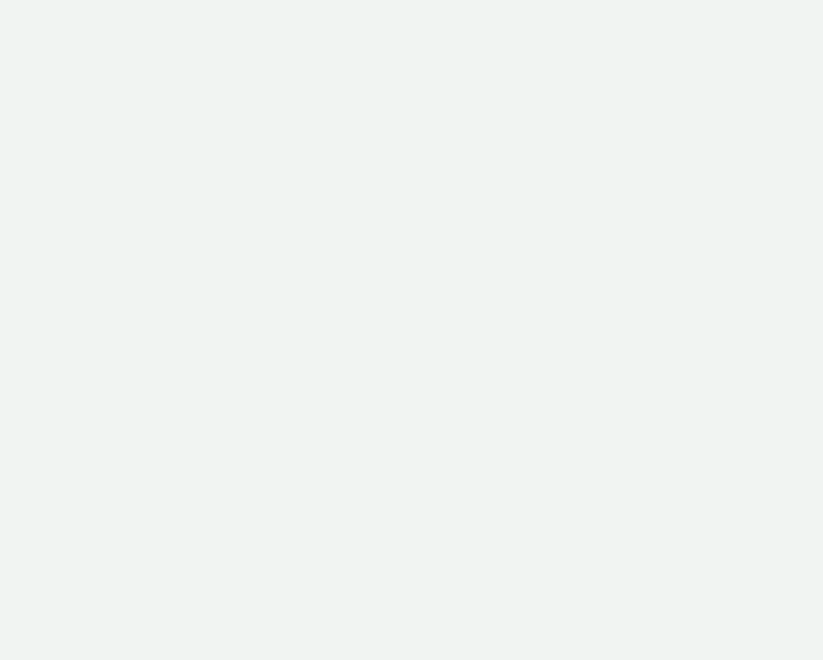
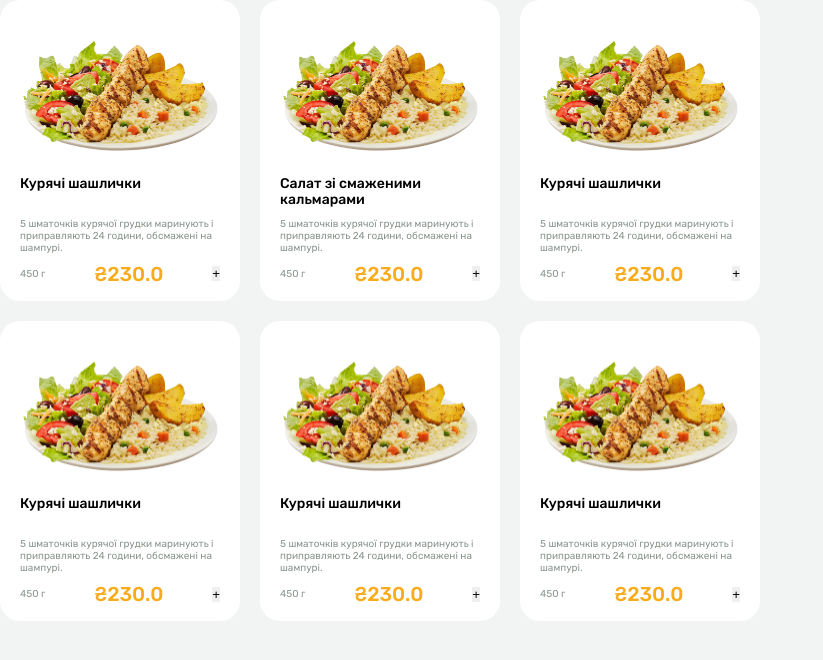
Before and after one commit to Blabolka/hotel-restaurant-kanapka, a React app: page / in a window 1280 px wide. Shown: the top 660 px of the page, without its empty margins (0-823 px from the left). Built offline with nearby package versions, Linux system fonts and the light colour scheme.

Commit message:
Implement grid with elements

```diff
--- a/package.json
+++ b/package.json
@@ -36,6 +36,7 @@
         "core-js": "^3.21.1",
         "css-loader": "^6.7.0",
         "dotenv-webpack": "^7.1.0",
+        "file-loader": "^6.2.0",
         "html-webpack-plugin": "^5.5.0",
         "less": "^4.1.2",
         "less-loader": "^10.2.0",
--- a/public/index.html
+++ b/public/index.html
@@ -2,6 +2,8 @@
 <html lang="en">
     <head>
         <meta charset="utf-8">
+        <meta name="viewport" content="width=device-width, initial-scale=1.0, maximum-scale=1.0, user-scalable=no" />
+
         <title>Kanapka</title>
 
         <!-- Rubik Font -->
--- a/src/App.tsx
+++ b/src/App.tsx
@@ -1,13 +1,23 @@
 import React from 'react'
+import { BrowserRouter, Routes, Route } from 'react-router-dom'
 
+import Loading from '@components/Loading'
 import PageBackgroundDecoration from '@components/PageBackgroundDecoration'
+
+const MainPage = React.lazy(() => import('@pages/MainPage/MainPage'))
 
 const App = () => {
     return (
-        <>
-            <div className="page__wrapper">{/* Other page content will be here */}</div>
+        <BrowserRouter>
+            <div className="page__wrapper">
+                <React.Suspense fallback={<Loading />}>
+                    <Routes>
+                        <Route path="/" element={<MainPage />} />
+                    </Routes>
+                </React.Suspense>
+            </div>
             <PageBackgroundDecoration />
-        </>
+        </BrowserRouter>
     )
 }
 
--- a/src/assets/styles/styles.less
+++ b/src/assets/styles/styles.less
@@ -18,7 +18,18 @@ body {
 }
 
 .page__wrapper {
+    height: 100%;
+    width: 100%;
     z-index: 5;
+}
+
+.center-page {
+    display: flex;
+    flex-direction: column;
+    justify-content: center;
+    align-items: center;
+    height: 100%;
+    overflow: scroll;
 }
 
 .container {
--- a/src/assets/styles/typography.less
+++ b/src/assets/styles/typography.less
@@ -16,9 +16,16 @@ each(@fontWeights, {
     }
 });
 
-@fontSizes: 12px, 14px, 16px, 18px, 20px, 22px, 24px;
+@fontSizes: 10px, 12px, 14px, 16px, 18px, 20px, 22px, 24px;
 each(@fontSizes, {
     .font-size-@{value} {
         font-size: @value;
     }
 })
+
+.color-primary {
+    color: #F8AC1B;
+}
+.color-secondary {
+    color: #8A958D;
+}
--- /dev/null
+++ b/src/components/Dishes/DishBlockItem.tsx
@@ -0,0 +1,47 @@
+import React from 'react'
+import { Box, Stack } from '@mui/material'
+
+import TestImage from '@assets/img/image.png'
+
+interface DishInfo {
+    imagePath: string
+    name: string
+    description: string
+    weight: number
+    price: number
+}
+
+interface DishBlockItemProps {
+    dishInfo: DishInfo
+}
+
+const DishBlockItem = ({ dishInfo }: DishBlockItemProps) => {
+    return (
+        <Box
+            sx={{
+                width: 240,
+                backgroundColor: '#FFFFFF',
+                px: '20px',
+                pb: '15px',
+                borderRadius: '20px',
+            }}
+        >
+            <Stack direction="column" spacing={1}>
+                <img src={TestImage} alt="Test image" />
+                <Box sx={{ height: 34 }}>
+                    <span className="font-weight-medium">{dishInfo.name}</span>
+                </Box>
+                <span className="color-secondary font-size-10px">{dishInfo.description}</span>
+                <Stack direction="row" justifyContent="space-between" alignItems="center">
+                    <span className="color-secondary font-size-10px">{dishInfo.weight} г</span>
+                    <span className="color-primary font-size-20px font-weight-medium">
+                        ₴{dishInfo.price.toFixed(1)}
+                    </span>
+                    <button>+</button>
+                </Stack>
+            </Stack>
+        </Box>
+    )
+}
+
+export default DishBlockItem
--- /dev/null
+++ b/src/components/Loading.tsx
@@ -0,0 +1,12 @@
+import React from 'react'
+import CircularProgress from '@mui/material/CircularProgress'
+
+const Loading = () => {
+    return (
+        <div className="center-page">
+            <CircularProgress color="inherit" />
+        </div>
+    )
+}
+
+export default Loading
--- /dev/null
+++ b/src/pages/MainPage/CenterBlock/DishItemsGrid/DishItemsGrid.tsx
@@ -0,0 +1,61 @@
+import React from 'react'
+
+import { Stack } from '@mui/material'
+import DishBlockItem from '@components/Dishes/DishBlockItem'
+
+const MOCKS = [
+    {
+        imagePath: 'test',
+        name: 'Курячі шашлички',
+        description: '5 шматочків курячої грудки маринують і приправляють 24 години, обсмажені на шампурі.',
+        weight: 450,
+        price: 230,
+    },
+    {
+        imagePath: 'test',
+        name: 'Салат зі смаженими кальмарами',
+        description: '5 шматочків курячої грудки маринують і приправляють 24 години, обсмажені на шампурі.',
+        weight: 450,
+        price: 230,
+    },
+    {
+        imagePath: 'test',
+        name: 'Курячі шашлички',
+        description: '5 шматочків курячої грудки маринують і приправляють 24 години, обсмажені на шампурі.',
+        weight: 450,
+        price: 230,
+    },
+    {
+        imagePath: 'test',
+        name: 'Курячі шашлички',
+        description: '5 шматочків курячої грудки маринують і приправляють 24 години, обсмажені на шампурі.',
+        weight: 450,
+        price: 230,
+    },
+    {
+        imagePath: 'test',
+        name: 'Курячі шашлички',
+        description: '5 шматочків курячої грудки маринують і приправляють 24 години, обсмажені на шампурі.',
+        weight: 450,
+        price: 230,
+    },
+    {
+        imagePath: 'test',
+        name: 'Курячі шашлички',
+        description: '5 шматочків курячої грудки маринують і приправляють 24 години, обсмажені на шампурі.',
+        weight: 450,
+        price: 230,
+    },
+]
+
+const DishItemsGrid = () => {
+    return (
+        <Stack direction="row" flexWrap="wrap" gap="20px">
+            {MOCKS.map((item, index) => {
+                return <DishBlockItem key={index} dishInfo={item} />
+            })}
+        </Stack>
+    )
+}
+
+export default DishItemsGrid
--- /dev/null
+++ b/src/pages/MainPage/CenterBlock/Filtering/DishSearchBar.tsx
@@ -0,0 +1,7 @@
+import React from 'react'
+
+const DishSearchBar = () => {
+    return <></>
+}
+
+export default DishSearchBar
--- /dev/null
+++ b/src/pages/MainPage/CenterBlock/Filtering/DishSortingSelect.tsx
@@ -0,0 +1,7 @@
+import React from 'react'
+
+const DishSortingSelect = () => {
+    return <></>
+}
+
+export default DishSortingSelect
--- /dev/null
+++ b/src/pages/MainPage/CenterBlock/MainPageCenterBlock.tsx
@@ -0,0 +1,18 @@
+import React from 'react'
+
+import { Box } from '@mui/material'
+import DishSearchBar from './Filtering/DishSearchBar'
+import DishSortingSelect from './Filtering/DishSortingSelect'
+import DishItemsGrid from './DishItemsGrid/DishItemsGrid'
+
+const MainPageCenterBlock = () => {
+    return (
+        <Box sx={{ width: 760 }}>
+            <DishSearchBar />
+            <DishSortingSelect />
+            <DishItemsGrid />
+        </Box>
+    )
+}
+
+export default MainPageCenterBlock
--- /dev/null
+++ b/src/pages/MainPage/MainPage.tsx
@@ -0,0 +1,9 @@
+import React from 'react'
+
+import CenterBlock from './CenterBlock/MainPageCenterBlock'
+
+const MainPage = () => {
+    return <CenterBlock />
+}
+
+export default MainPage
```
Also changed, not shown: src/assets/img/image.png (added), src/components/Dishes/image.png (added).
